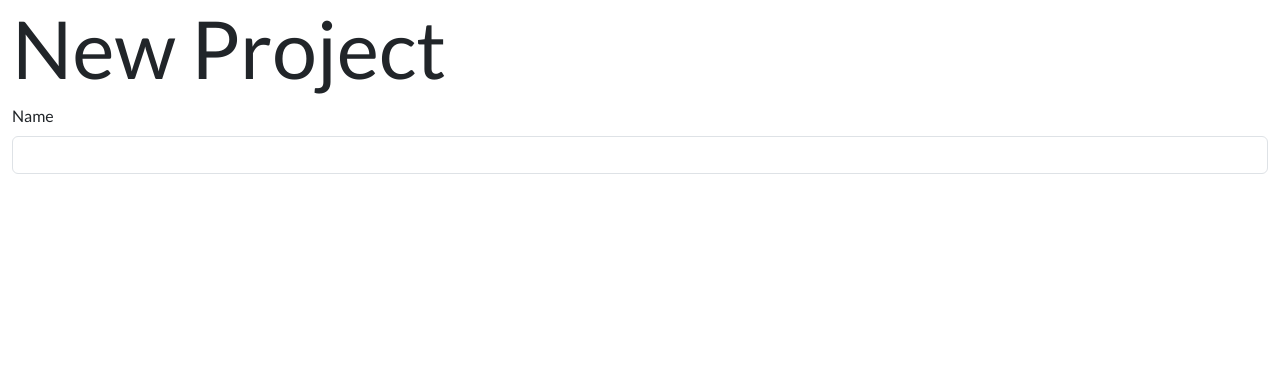
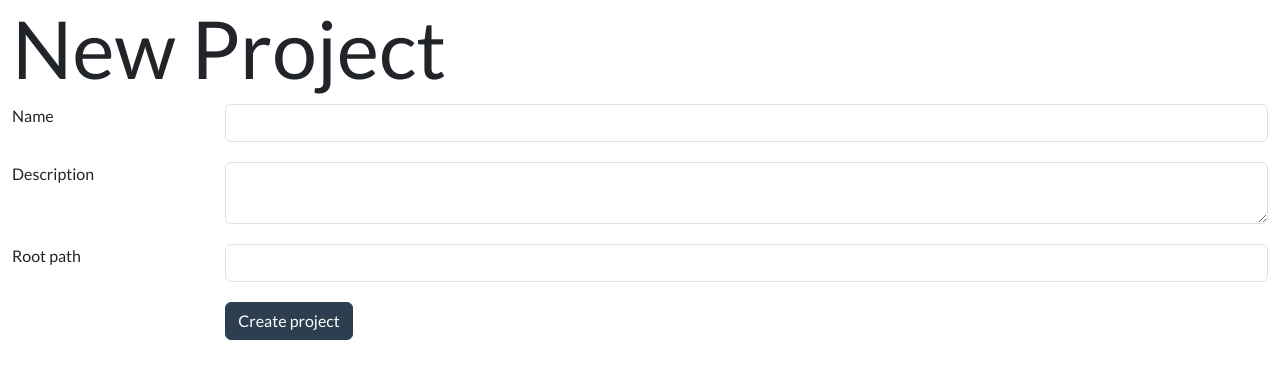
Before and after one commit to NaturalGIS/seis-lab-data, a Python web app: template src/seis_lab_data/webapp/templates/projects/create.html in a window 1280 px wide. Shown: the part 193-572 px from the top of the page. Run offline with Jinja, Linux system fonts and the light colour scheme; the template is opened without the code that fills it: most values are stand-ins (such as "Sample title", 1, 10 or a date in 2020); form fields are guessed from the names that the template uses.

Commit message:
Continue adding project-creation logic

```diff
--- a/src/seis_lab_data/constants.py
+++ b/src/seis_lab_data/constants.py
@@ -6,7 +6,8 @@ from starlette_babel import gettext_lazy as _
 AUTH_CLIENT_NAME: typing.Final[str] = "authentik"
 NAME_MAX_LENGTH: typing.Final[int] = 100
 NAME_MIN_LENGTH: typing.Final[int] = 5
-MAX_DESCRIPTION_LENGTH: typing.Final[int] = 500
+DESCRIPTION_MAX_LENGTH: typing.Final[int] = 500
+DESCRIPTION_MIN_LENGTH: typing.Final[int] = 5
 
 
 class TranslatableEnumProtocol(typing.Protocol):
--- a/src/seis_lab_data/schemas/common.py
+++ b/src/seis_lab_data/schemas/common.py
@@ -50,7 +50,7 @@ LocalizableName = Annotated[dict[str, NameString], AfterValidator(has_valid_loca
 AtLeastEnglishName = Annotated[LocalizableName, AfterValidator(has_english_locale)]
 
 
-DescriptionString = Annotated[str, Field(max_length=constants.MAX_DESCRIPTION_LENGTH)]
+DescriptionString = Annotated[str, Field(max_length=constants.DESCRIPTION_MAX_LENGTH)]
 LocalizableDescription = Annotated[
     dict[str, DescriptionString], AfterValidator(has_valid_locales)
 ]
--- a/src/seis_lab_data/webapp/templates/projects/create.html
+++ b/src/seis_lab_data/webapp/templates/projects/create.html
@@ -3,10 +3,31 @@
     <h1 class="display-1">{{ _("New Project") }}</h1>
     <form method="POST">
         {{ form.csrf_token }}
-        <div class="mb-3">
-            {{ form.name.label(class="form-label") }}
-            {{ form.name(class="form-control") }}
-            {{ form.name.description }}
+        <div class="row mb-3">
+            {{ form.name.label(class="col-sm-2 form-label") }}
+            <div class="col-sm-10">
+                {{ form.name(class="form-control", aria_describedby="nameHelp") }}
+                <div id="nameHelp" class="form-text">{{ form.name.description }}</div>
+            </div>
+        </div>
+        <div class="row mb-3">
+            {{ form.description.label(class="col-sm-2 form-label") }}
+            <div class="col-sm-10">
+                {{ form.description(class="form-control", aria_describedby="descriptionHelp") }}
+                <div id="descriptionHelp" class="form-text">{{ form.description.description }}</div>
+            </div>
+        </div>
+        <div class="row mb-3">
+            {{ form.root_path.label(class="col-sm-2 form-label") }}
+            <div class="col-sm-10">
+                {{ form.root_path(class="form-control", aria_describedby="rootPathHelp") }}
+                <div id="rootPathHelp" class="form-text">{{ form.root_path.description }}</div>
+            </div>
+        </div>
+        <div class="row mb-3">
+            <div class="col-sm-10 offset-sm-2">
+                <button type="submit" class="btn btn-primary">{{ _("Create project") }}</button>
+            </div>
         </div>
     </form>
 {% endblock %}
```
Also changed, not shown: src/seis_lab_data/webapp/forms.py (+12 -0 lines), src/seis_lab_data/webapp/projects.py (+6 -1 lines).
